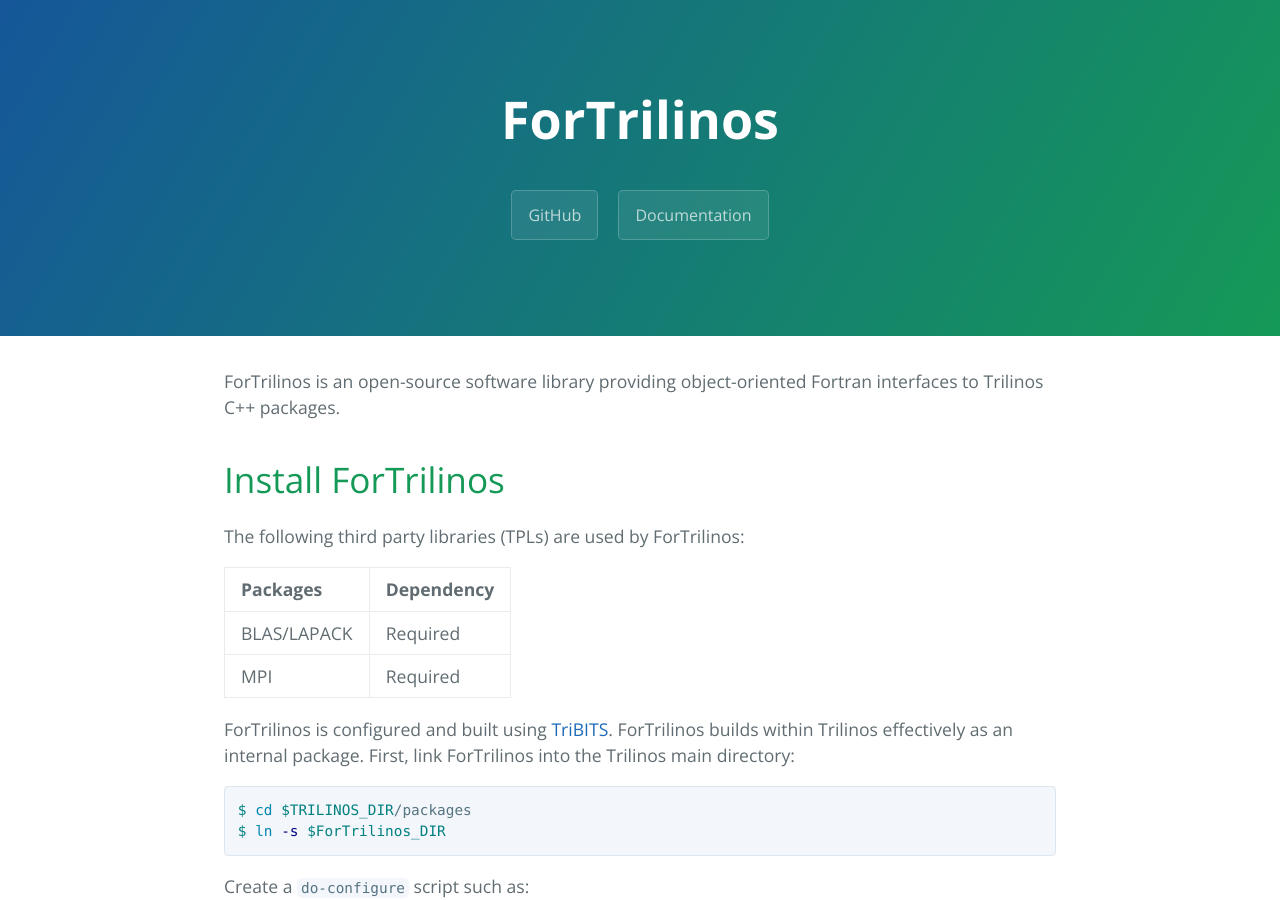
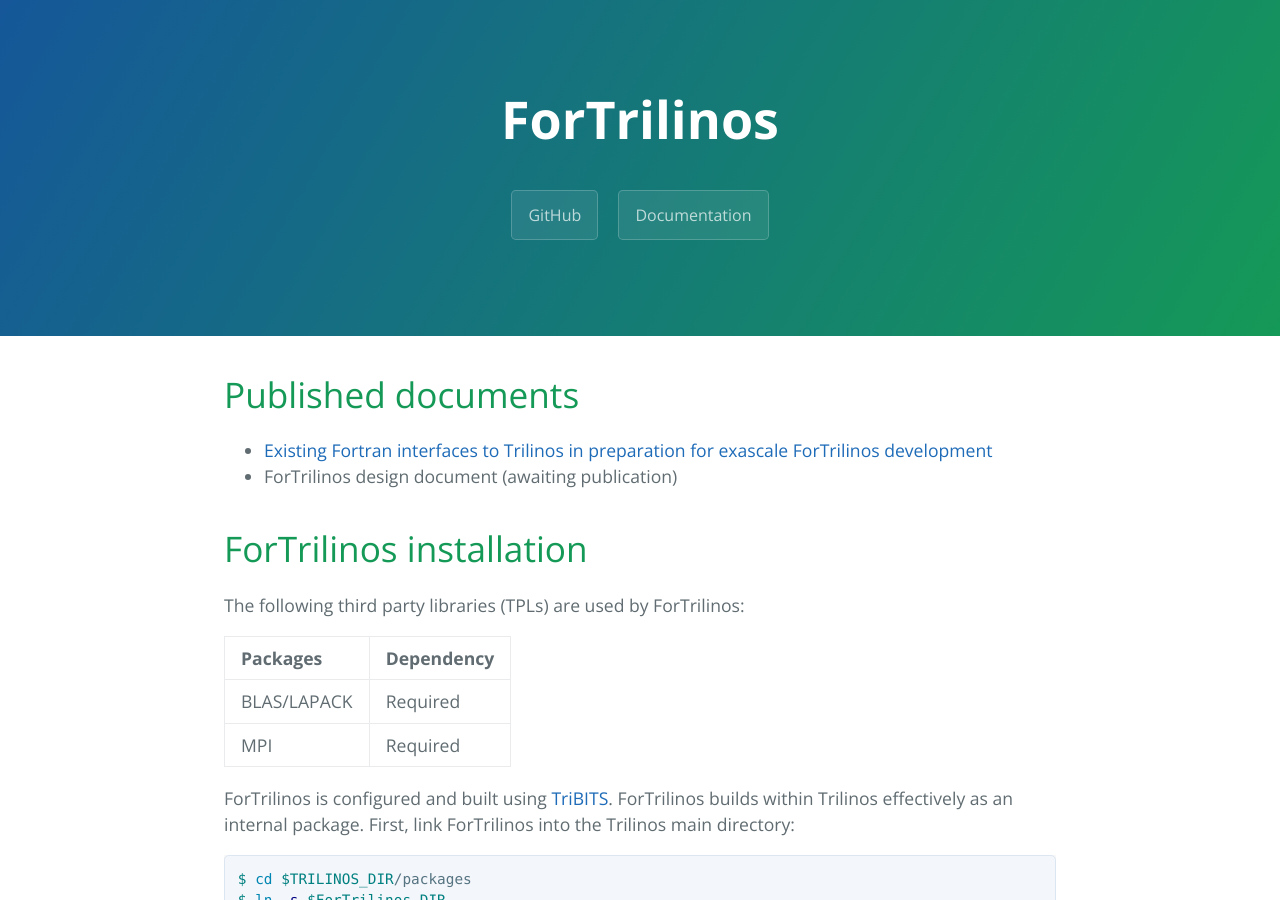
Before and after one commit to trilinos/ForTrilinos, a Jekyll site: the page built from index.md, in a window 1280 px wide and 900 px high. Built offline with Jekyll 4.4.1, drawn with Linux system fonts in a browser that asks for light colours; the repository's description, which GitHub fills in, is left out; our own code applies the rules of GitHub Pages for plain Markdown files; some of the changed text lies outside the part shown.

Commit message:
Added some document links

```diff
--- a/_layouts/fortrilinos.html
+++ b/_layouts/fortrilinos.html
@@ -23,7 +23,7 @@
 
       <footer class="site-footer">
         {% if site.github.is_project_page %}
-          <span class="site-footer-owner"><a href="{{ site.github.repository_url }}">{{ site.github.repository_name }}</a> is maintained by <a href="{{ site.github.owner_url }}">{{ site.github.owner_name }}</a>.</span>
+          <span class="site-footer-owner"><a href="{{ site.github.repository_url }}">{{ site.github.repository_name }}</a> is maintained by the ForTrilinos team.</span>
         {% endif %}
         <span class="site-footer-credits">This page was generated by <a href="https://pages.github.com">GitHub Pages</a>.</span>
       </footer>
--- a/index.md
+++ b/index.md
@@ -2,10 +2,12 @@
 layout: fortrilinos
 ---
 
-ForTrilinos is an open-source software library providing object-oriented Fortran interfaces to Trilinos C++ packages.
+# [](#header-1)Published documents
 
-# [](#header-1)Install ForTrilinos
+- [Existing Fortran interfaces to Trilinos in preparation for exascale ForTrilinos development](https://www.osti.gov/scitech/biblio/1356940)
+- ForTrilinos design document (awaiting publication)
 
+# [](#header-1)ForTrilinos installation
 
 The following third party libraries (TPLs) are used by ForTrilinos:
 
```
